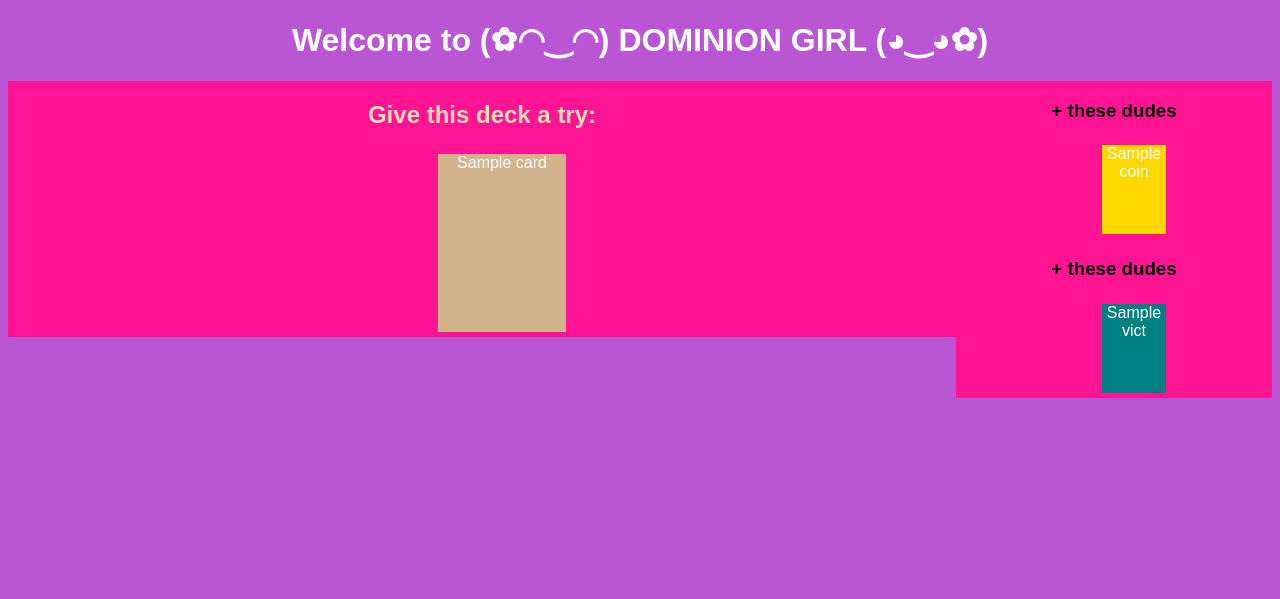
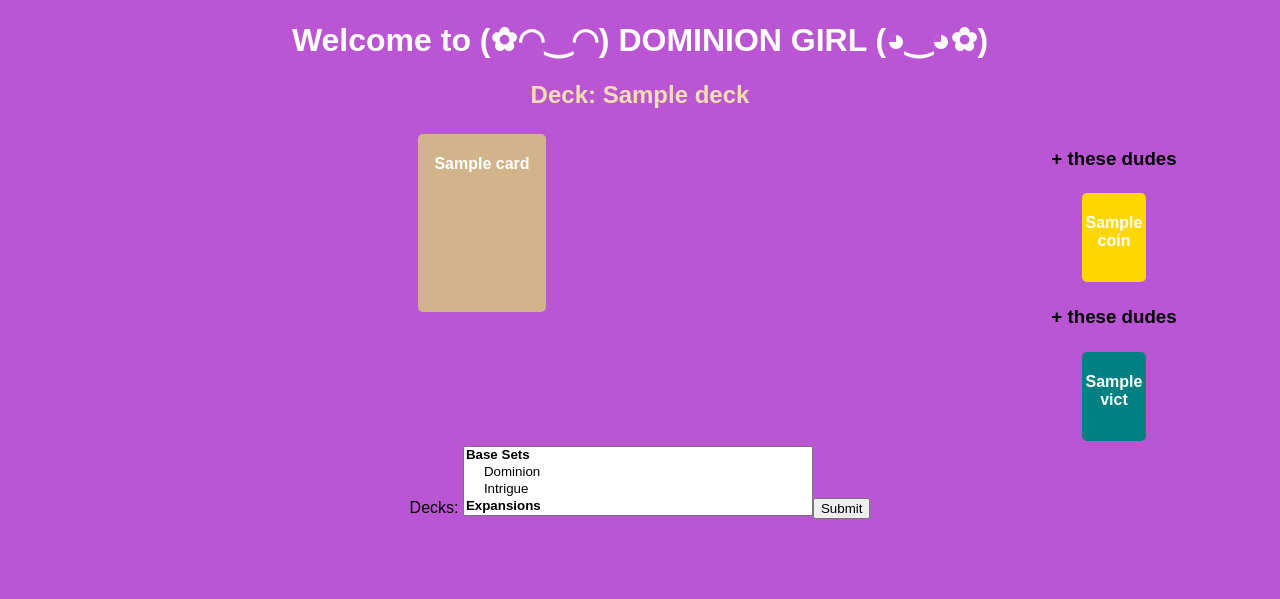
Before and after one commit to jungledre/dominiongirlpython, a Flask app: template dominion/templates/index.html in a window 1280 px wide. Shown: the top 599 px of the page. Run offline with Flask 2, Linux system fonts and the light colour scheme; the template is opened without the code that fills it: most values are stand-ins (such as "Sample title", 1, 10 or a date in 2020); some libraries are stand-ins or nearby versions.

Commit message:
deckchoice
choose yer decks

```diff
--- a/dominion/dominiongirl.py
+++ b/dominion/dominiongirl.py
@@ -14,15 +14,17 @@ decks = {
     'guilds' : ["Candlestick Maker", "Stonemason", "Doctor", "Masterpiece", "Advisor", "Herald", "Plaza", "Taxman", "Baker", "Butcher", "Journeyman", "Merchant Guild", "Soothsayer"],
 }
 
-#Basic cards
+#Basic Cards
 coin = ["Copper", "Silver", "Gold", "Platinum"]
 vict = ["Estate", "Duchy", "Province", "Colony"]
 other = ["Curse", "Potion"]
 
-def give10(*deckname):
+# 10 Cards
+def give10(decknames):
     unshuffled_list = []
-    for deckname in decks:
-        unshuffled_list = unshuffled_list + decks[deckname]
+
+    for deck in decknames:
+        unshuffled_list = unshuffled_list + decks[deck]
 
     i = 10
 
@@ -36,13 +38,15 @@ def give10(*deckname):
 
     return shuffled_list
 
-def giveCoin(*deckname):
+# Coin Cards
+def giveCoin(deckname):
     coin_list = coin[0:3]
     if deckname == 'prosperity':
         coin_list.append(coin[3])
     return coin_list
 
-def giveVict(*deckname):
+#Victory Cards
+def giveVict(deckname):
     vict_list = vict[0:3]
     if deckname == 'prosperity':
         vict_list.append(vict[3])
--- /dev/null
+++ b/dominion/requirements.txt
@@ -0,0 +1,6 @@
+Flask==0.10.1
+Jinja2==2.7.2
+MarkupSafe==0.23
+Werkzeug==0.9.4
+itsdangerous==0.24
+wsgiref==0.1.2
--- a/dominion/run.py
+++ b/dominion/run.py
@@ -1,4 +1,7 @@
-from flask import Flask, render_template, url_for
+
+from flask import Flask, render_template, url_for, send_from_directory, request
+import os
+
 
 print "hi"
 from dominiongirl import give10, giveCoin, giveVict
@@ -6,17 +9,30 @@ print "again"
 
 app = Flask(__name__)
 
-@app.route("/")
+@app.route("/", methods=['GET','POST'])
 def hello():
+    if request.method == 'GET':
+        deck = ['dominion']
+    elif request.method == 'POST':
+        deck = request.form.getlist('deckchoice')
+        print deck
+    print request.form
+    # deck=request.form['deckchoice']
+    # print deck
     # return "Hello World!"
-    print ' '.join(give10('seaside'))
-    # return ' '.join(give10('seaside'))
-    print ' '.join(giveCoin('seaside'))
-    print ' '.join(giveVict('seaside'))
+    print ' '.join(give10(deck))
+    # return ' '.join(give10(deck))
+    print ' '.join(giveCoin(deck))
+    print ' '.join(giveVict(deck))
     return render_template("index.html",
-        cards = give10('seaside'),
-        coin = giveCoin('seaside'),
-    	vict = giveVict('seaside'))
+        cards = give10(deck),
+        coin = giveCoin(deck),
+    	vict = giveVict(deck))
+
+@app.route('/bower_components/<path:filename>')
+def bower_components(filename):
+    print os.path.join(app.root_path, 'bower_components', filename)
+    return send_from_directory(os.path.join(app.root_path, 'bower_components'), filename)
 
 if __name__ == "__main__":
     app.debug = True
--- a/dominion/static/style.css
+++ b/dominion/static/style.css
@@ -15,20 +15,15 @@ h1 {
 h2 {
 	color: wheat;
 }
-
-li {
+h4 {
 	color: white;
-	display:inline;
+	text-align: top;
 }
 
-ul {
-	list-style: none;
-	width: 80%;
-	margin: auto;
 }
 
 div {
-	background-color: deeppink
+	background-color: orchid
 }
 .deck {
 	float: left;
@@ -44,29 +39,36 @@ div {
 	float: right;
 	width: 25%;
 }
-.deck div {
+.decklist div {
 	background-color: tan;
 	text-align: center;
 	display: inline-block;
 	width: 128px;
 	height: 178px;
 	margin: 5px;
+	border-radius: 5px;
 }
 
-.vict div {
+.victlist div {
 	position: right;
 	background-color: teal;
 	display: inline-block;
 	width: 64px;
 	height: 89px;
 	margin: 5px;
+	border-radius: 5px;
 }
 
-.coin div {
+.coinlist div {
 	position: right;
 	background-color: gold;
 	display: inline-block;
 	width: 64px;
 	height: 89px;
 	margin: 5px;
+	border-radius: 5px;
 }
+
+.deckchoice {
+	clear: both;
+}
--- a/dominion/templates/index.html
+++ b/dominion/templates/index.html
@@ -2,33 +2,64 @@
 <html>
   <head>
     <link type="text/css" rel="stylesheet" href="{{ url_for('static', filename='style.css') }}">
+    <link type="text/css" rel="stylesheet" href="{{ url_for('bower_components', filename='chosen_v1.1.0/chosen.min.css') }}">
     <title>Dominion Girl</title>
+    <script src="{{url_for('bower_components', filename='jquery/dist/jquery.js')}}" type="text/javascript"></script>
+    <script src="{{url_for('bower_components', filename='chosen_v1.1.0/chosen.jquery.min.js')}}" type="text/javascript"></script>
   </head>
   <body>
       <h1>Welcome to (✿◠‿◠) DOMINION GIRL (◕‿◕✿)</h1>
+      <div class="deckname">
+          <div><h2>Deck: {{deck}}</h2></div>
+      </div>
+<!--deck div -->
       <div class="deck">
-        <h2>Give this deck a try:</h2>
-        <ul>
+        <div class="decklist">
         	{% for c in cards %}
-        		<div><li>{{c}}</li></div>
+        		<div><h4>{{c}}</h4></div>
         	{% endfor %}
-        </ul>
+        </div>
       </div>
+<!--coin cards -->
       <div class="coin">
         <h3>+ these dudes</h3>
-        <ul>
+        <div class="coinlist">
           {% for b in coin %}
-            <div><li>{{b}}</li></div>
+            <div><h4>{{b}}</h4></div>
           {% endfor %}
-        </ul>
+        </div>
       </div>
       <div class="vict">
         <h3>+ these dudes</h3>
-        <ul>
+        <div class="victlist">
           {% for v in vict %}
-            <div><li>{{v}}</li></div>
+            <div><h4>{{v}}</h4></div>
           {% endfor %}
-        </ul>
+        </div>
       </div>
+<!-- deckchoice-->
+      <div class="deckchoice">
+      <form name="input" action="/" method="POST">
+      Decks:
+        <select class="choices" name="deckchoice" style="width:350px;" multiple>
+          <optgroup label="Base Sets">
+            <option value="dominion">Dominion</option>
+            <option value="intrigue">Intrigue</option>
+          </optgroup>
+          <optgroup label="Expansions">
+            <option value="seaside">Seaside</option>
+            <option value="Alchemy">Alchemy</option>
+            <option value="Alchemy">Alchemy</option>
+            <option value="Alchemy">Alchemy</option>
+            <option value="Alchemy">Alchemy</option>
+          </optgroup>
+        <input type="submit" value="Submit">
+        </select>
+      </form>
+    </div>
+
   </body>
+  <script type="text/javascript">
+  $(".choices").chosen();
+  </script>
 </html>
```
Also changed, not shown: 3 other files.
